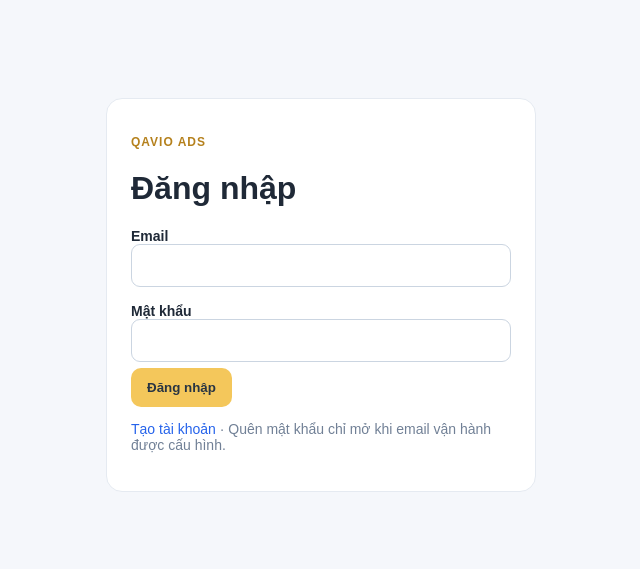
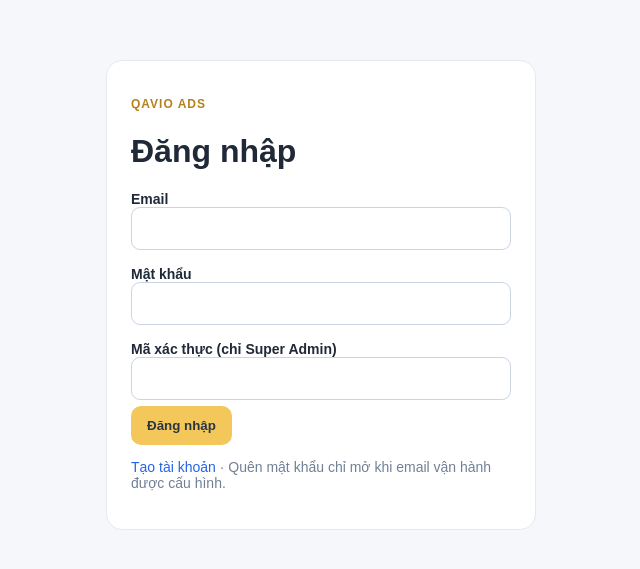
Before and after one commit to herry-huynhlong/quangcao, a Next.js app in the folder apps/web/: page /login in a window 1280 px wide. Shown: the part 105-674 px from the top of the page, without its empty margins (319-959 px from the left). Built offline with nearby package versions, Linux system fonts and the light colour scheme; no server answers.

Commit message:
fix(auth): accept TOTP code for super admin login

```diff
--- a/apps/web/app/login/page.tsx
+++ b/apps/web/app/login/page.tsx
@@ -10,7 +10,7 @@ export default function Login() {
   async function submit(event: FormEvent<HTMLFormElement>) {
     event.preventDefault(); setError(''); const data = new FormData(event.currentTarget);
     try {
-      await api('/v1/auth/login', { method: 'POST', body: JSON.stringify({ email: data.get('email'), password: data.get('password') }) });
+      await api('/v1/auth/login', { method: 'POST', body: JSON.stringify({ email: data.get('email'), password: data.get('password'), mfaCode: data.get('mfaCode') || undefined }) });
       router.replace('/app');
     } catch (caught) { setError(caught instanceof Error ? caught.message : 'Không thể đăng nhập.'); }
   }
@@ -18,6 +18,7 @@ export default function Login() {
     <p className="eyebrow">QAVIO ADS</p><h1>Đăng nhập</h1>
     <label>Email<input required name="email" type="email" autoComplete="email" /></label>
     <label>Mật khẩu<input required name="password" type="password" maxLength={256} autoComplete="current-password" /></label>
+    <label>Mã xác thực (chỉ Super Admin)<input name="mfaCode" inputMode="numeric" pattern="[0-9]{6}" maxLength={6} autoComplete="one-time-code" /></label>
     <button className="button" type="submit">Đăng nhập</button>{error && <p className="error" role="alert">{error}</p>}
     <p className="muted"><Link href="/register">Tạo tài khoản</Link> · Quên mật khẩu chỉ mở khi email vận hành được cấu hình.</p>
   </form></main>;
```
